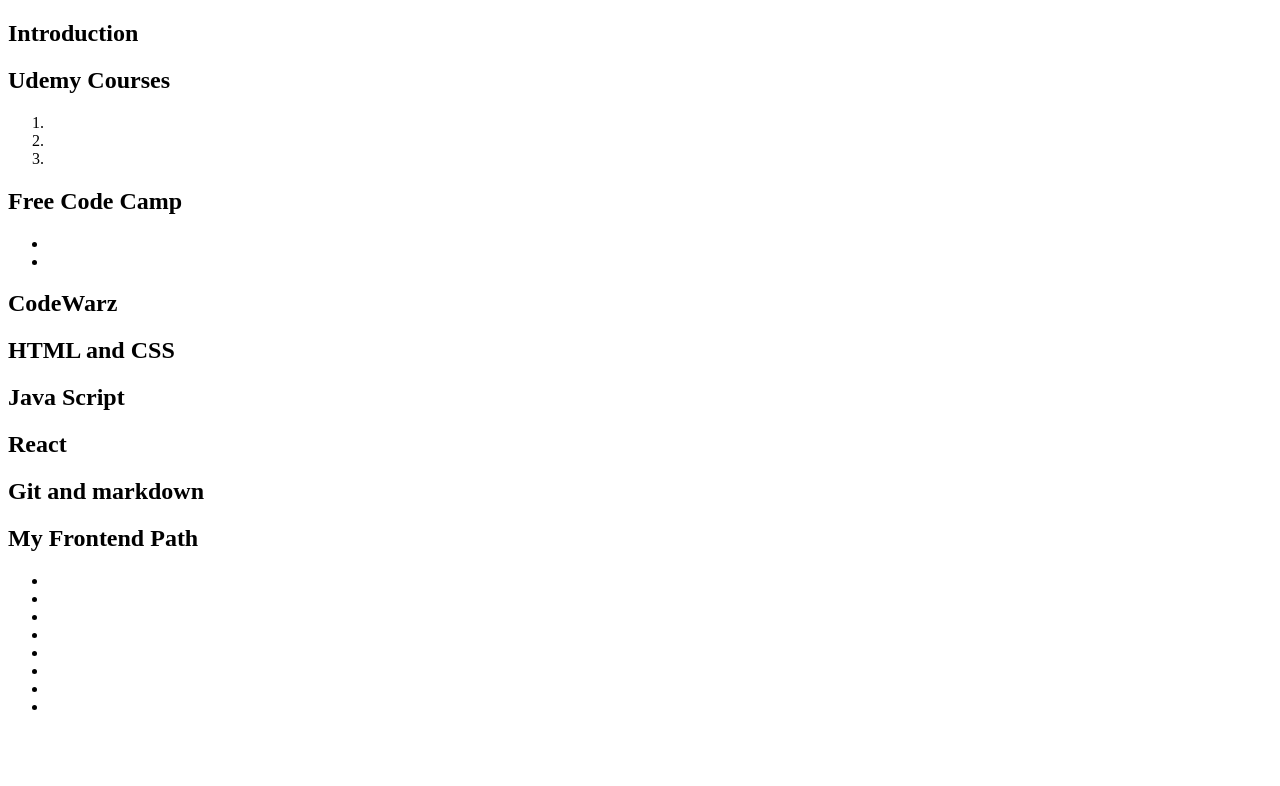
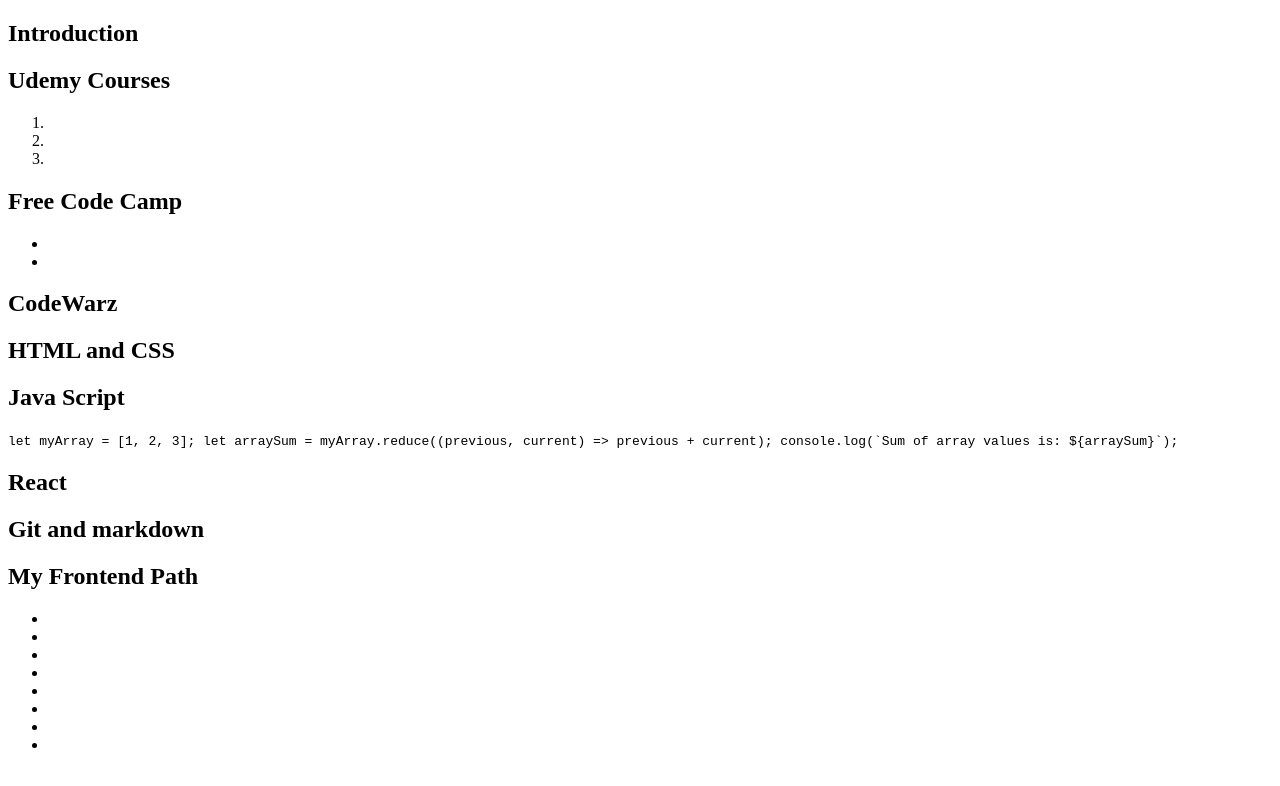
Before and after one commit to Andrey-Fedosov/CodeCamp-Trainee, a plain HTML site: page p06-tech-doc/index.html in a window 1280 px wide. Drawn offline with Linux system fonts and the light colour scheme.

Commit message:
fix: add new section

```diff
--- a/p06-tech-doc/index.html
+++ b/p06-tech-doc/index.html
@@ -15,10 +15,10 @@
 
 8. done You can see a nav element with a corresponding id="navbar"
 
-9. The navbar element should contain one header element which contains text that describes the topic of the technical documentation
+9. done The navbar element should contain one header element which contains text that describes the topic of the technical documentation
 
-Additionally, the navbar should contain link (a) elements with the class of nav-link. There should be one for every element with the class main-section
-The header element in the #navbar must come before any link (a) elements in the navbar
+10. done Additionally, the navbar should contain link (a) elements with the class of nav-link. There should be one for every element with the class main-section
+11. done The header element in the #navbar must come before any link (a) elements in the navbar
 
 Each element with the class of nav-link should contain text that corresponds to the header text within each section (e.g. if you have a "Hello world" section/header, your navbar should have an element which contains the text "Hello world")
 When you click on a navbar element, the page should navigate to the corresponding section of the #main-doc element (e.g. If you click on a .nav-link element that contains the text "Hello world", the page navigates to a section element with that id, and contains the corresponding header)
@@ -106,7 +106,9 @@ Your technical documentation should use at least one media query -->
 				<p></p>
 				<p></p>
 				<code>
-
+					let myArray = [1, 2, 3];
+					let arraySum = myArray.reduce((previous, current) => previous + current);
+					console.log(`Sum of array values is: ${arraySum}`);
 				</code>
 			</article>
 		</section>
```
